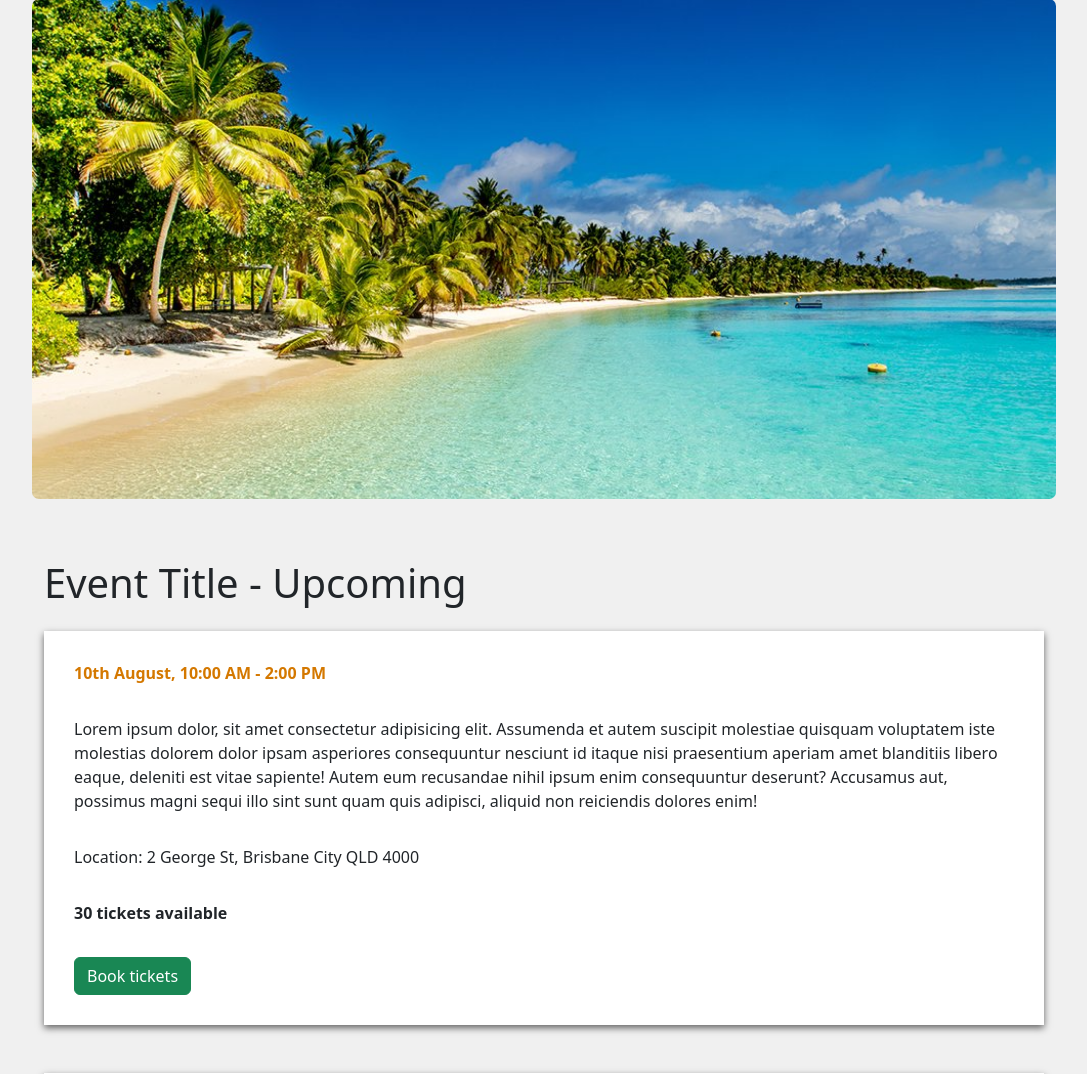
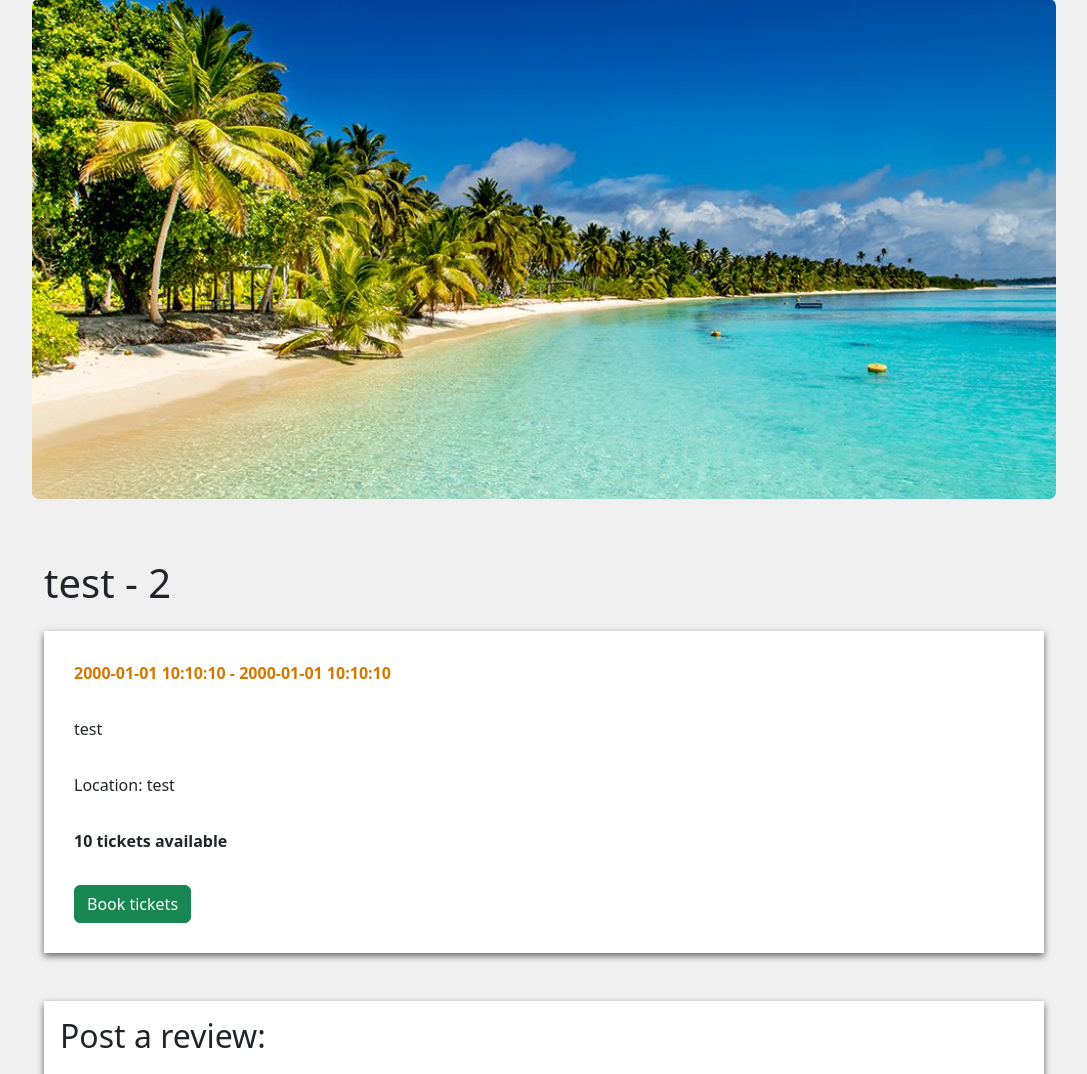
Before and after one commit to BlackHawkCH91/IAB207-Assessment3, a Flask app: page /events/1 in a window 1280 px wide. Shown: the part 135-1209 px from the top of the page, without its empty margins (96-1183 px from the left). Run offline with Flask 2, Linux system fonts and the light colour scheme; data comes from the database, SQL or seed files in the repository; both versions use the stored data as it was after the commit; some libraries are stand-ins or nearby versions.

Commit message:
Eventcreation finished, fixed html and py to match

```diff
--- a/website/events.py
+++ b/website/events.py
@@ -8,9 +8,9 @@ from flask_login import login_required, current_user
 
 bp = Blueprint('event',__name__, url_prefix='/events')
 
-@bp.route('/<EventId>')
-def show(EventId):
-    event = Events.query.filter_by(EventId=EventId).first()
+@bp.route('/<id>')
+def show(id):
+    event = Events.query.filter_by(EventId=id).first()
     cform = ReviewForm()
     return render_template('/event.html', event=event, form=cform)
 
--- a/website/templates/event.html
+++ b/website/templates/event.html
@@ -21,16 +21,16 @@
     <div class="container-fluid" id="mainBox">
 
         <div id="imgSpacer"></div>
-        <h1>Event Title - Upcoming</h1>
+        <h1>{{event.EventName}} - {{event.Status_id}}</h1>
         <div class="p-2"></div>
         <div class="container-fluid eventInfo">
-            <p class="eventDateTime">10th August, 10:00 AM - 2:00 PM</p>
+            <p class="eventDateTime">{{event.StartDate}} - {{event.EndDate}}</p>
             <div class="p-2"></div>
-            <p>Lorem ipsum dolor, sit amet consectetur adipisicing elit. Assumenda et autem suscipit molestiae quisquam voluptatem iste molestias dolorem dolor ipsam asperiores consequuntur nesciunt id itaque nisi praesentium aperiam amet blanditiis libero eaque, deleniti est vitae sapiente! Autem eum recusandae nihil ipsum enim consequuntur deserunt? Accusamus aut, possimus magni sequi illo sint sunt quam quis adipisci, aliquid non reiciendis dolores enim!</p>
+            <p>{{event.description}}</p>
             <div class="p-2"></div>
-            <p>Location: 2 George St, Brisbane City QLD 4000</p>
+            <p>Location: {{event.Location}}</p>
             <div class="p-2"></div>
-            <p class="eventTickets">30 tickets available</p>
+            <p class="eventTickets">{{event.MaxTickets}} tickets available</p>
             <div class="p-2"></div>
 
             <button type="button" class="btn btn-success" data-toggle="modal" data-target="#ticketModal">
--- a/website/views.py
+++ b/website/views.py
@@ -11,7 +11,3 @@ def index():
 @bp.route('/UserBookingHistory')
 def userBookingHistory():
     return render_template("userBookingHistory.html")
-
-@bp.route('/Event')
-def event():
-    return render_template("event.html")
```
Also changed, not shown: website/templates/index.html (+9 -8 lines), website/Events.sqlite, website/static/img/cricket.jpg (added).
